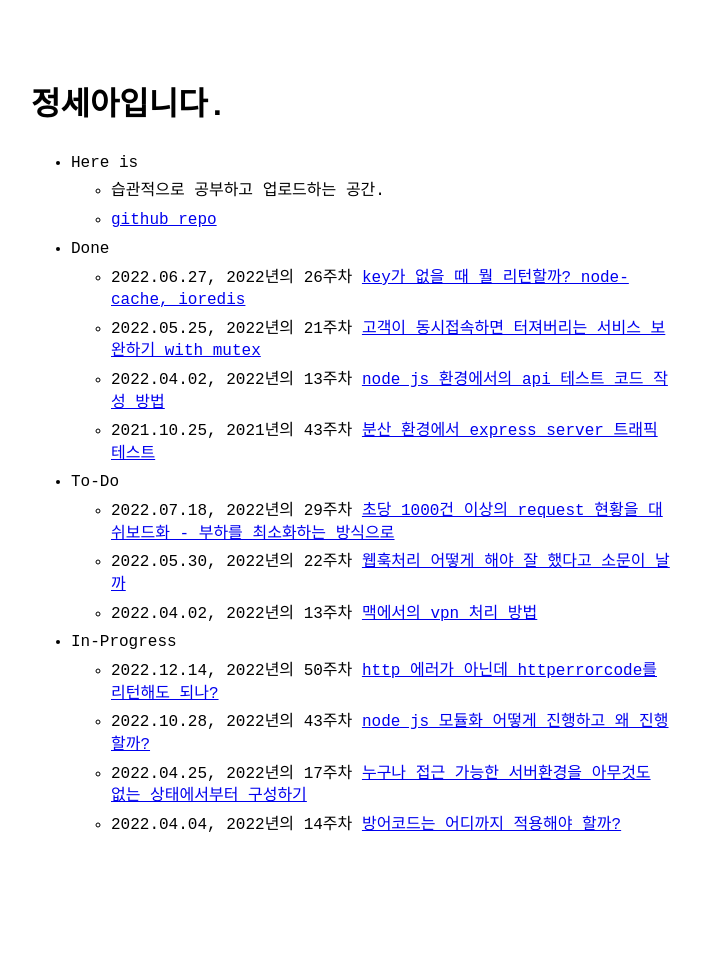
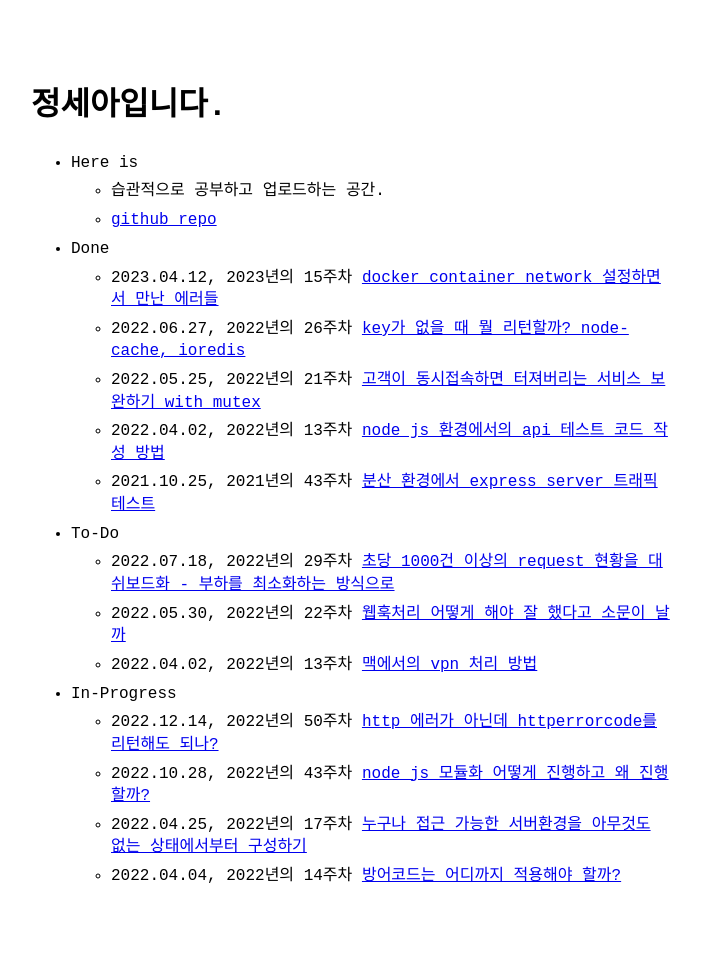
Before and after one commit to SeaJungg/SeaJungg.github.io, a Jekyll site: the page built from index.md, in a window 1280 px wide. Shown: the whole page, without its empty margins (289-990 px from the left). Built offline with Jekyll 4.4.1, drawn with Linux system fonts in a browser that asks for light colours; before the commit the page ends 916 px from its top, so only the background shows below that; part of the change alters nothing that is shown.

Commit message:
새 포스팅

````diff
--- /dev/null
+++ b/_posts/2023-04-12-docker-network.md
@@ -0,0 +1,117 @@
+---
+layout: post
+title: "docker container network 설정하면서 만난 에러들"
+category: done
+---
+
+# docker container network 설정하면서 만난 에러들
+
+### 현상 파악
+- redis에 붙어야 하는 특정 컨테이너를 띄우는 중
+- `localhost`, `127.0.0.1`, `컨테이너 이름` 등을 넣어봐도 redis를 찾지 못하고 죽는다.
+```cmd
+sudo docker run -p 8081:8081 --env-file env.list retrieval
+```
+![죽는장면](..\assets\image\docker1.png)
+```cmd
+During handling of the above exception, another exception occurred:
+...
+redis.exceptions.ConnectionError: Error -2 connecting to redis-stack-server:6379. -2.
+```
+
+### 문제 정의
+- 컨테이너들끼리는 격리되어 있으니 당연히 서로를 찾을 수가 없다.
+  - 나는 호스트니까 redis-cli를 로컬호스트에 연결이 되는 건데, 각 컨테이너 `내부` 로컬호스트에는 있을 리가 없으니...
+- 네트워크 설정 필요.
+
+### 조치 내용
+- 도커 현재 네트워크 확인
+```cmd
+sudo docker network ls
+```
+![sudo docker network ls](..\assets\image\docker2.png)
+- bridge, host, none 은 기본 생성되어 있는 네트워크들.
+- 나만의 네트워크를 만든다. 이름은 sub1로 지정
+```cmd
+sudo docker network create sub1
+```
+
+- 네트워크 상세 내용을 확인
+```cmd
+sudo docker network inspect sub1
+```
+- CIDR로 서브넷 배정된 것 확인
+- 실제로 ip가 몇개인지 확인하려면 : https://www.ipaddressguide.com/cidr
+- "Subnet": "172.18.0.0/16"은 172.18.0.0부터 172.18.255.255를 이 컨테이너의 내부 IP로 사용하겠다는 의미
+![cidrtorange](..\assets\image\cidrtorange.png)
+
+
+
+- container들의 이름 확인
+```cmd
+sudo docker ps
+```
+![sudo docker ps](..\assets\image\docker3.png)
+
+- sub1에 내 컨테이너들을 연결
+```cmd
+sudo docker network connect sub1 redis-stack-server
+sudo docker network connect sub1 sweet_elion
+```
+- 연결 후에 sub1 상태 확인
+```cmd
+sudo docker network inspect sub1
+```
+![sudo docker network inspect sub1](..\assets\image\docker4.png)
+- Containers에 나의 컨테이너 두 개가 잘 연결되었다.
+
+### 띄워보자.
+- 이제 원래 띄우려던 컨테이너도 이 네트워크를 바라보도록 설정값을 주면서 띄워보려 했으나 에러 발생...
+![error](..\assets\image\docker4.png)
+```cmd
+docker: Error response from daemon: failed to create shim task: OCI runtime create failed: runc create failed: unable to start container process: exec: "--network": executable file not found in $PATH: unknown.
+```
+- 커맨드 키 순서를 변경해서 다시 실행
+```
+sudo docker run -p 8081:8081 --env-file env.list --network sub1 --name retrieval2 retrieval
+```
+[스택오버플로우 참고 내용](https://stackoverflow.com/questions/58581661/sql-server-in-docker-network-executable-file-not-found-in-path-unknown)
+
+
+### 성공 후에 다시 에러..
+
+![error](..\assets\image\docker5_1.png)
+```
+redis.exceptions.AuthenticationError: AUTH <password> called without any password configured for the default user. Are you sure your configuration is correct?
+```
+- env.list 파일에 비밀번호를 잘 넣어놨으나 redis를 실행할 때 비번 지정을 안했던 기억이....
+- 혹시나 확인해보니 역시나다. 컨테이너에서 나던 에러가 redis client에서 정확하게 난다.
+![error](..\assets\image\docker6.png)
+- docker cluster 생성 시에 설정할 수 있었는데.. 뒤늦게라도 해주자..
+- 나의 비밀번호는 ISMS걸리기 딱 좋은 `superpass`
+- [Redis default user 이름은 `default`](https://redis.io/commands/auth/)
+```
+127.0.0.1:6379> config get requirepass
+1) "requirepass"
+2) ""
+127.0.0.1:6379> config set requirepass superpass
+OK
+127.0.0.1:6379> config get requirepass
+1) "requirepass"
+2) "superpass"
+127.0.0.1:6379> exit
+```
+
+### 정리하고 다시 실행
+- 같은 컨테이너명으로 이제는 실행이 안된다. 이왕 이렇게 된 거 뜨다 만 실패작들을 정리하자.
+```
+sudo docker ps -a
+```
+- 위 명령어로 뜨다만 컨테이너들을 확인하고, 아래 명령어로 지워준다.
+```
+sudo docker rm ${CONTAINER ID 또는 NAME}
+```
+```
+sudo docker run -p 8081:8081 --env-file env.list --network sub1 --name retrieval2 retrieval
+```
+- 정상 동작 완료.
````
Also changed, not shown: _posts/2022-12-14-http-error-with-business-logic.md (line endings or trailing spaces), assets/image/cidrtorange.png (added), assets/image/docker1.png (added), assets/image/docker2.png (added), assets/image/docker3.png (added), assets/image/docker4.png (added), assets/image/docker5.png (added), assets/image/docker5_1.png (added), assets/image/docker6.png (added).
